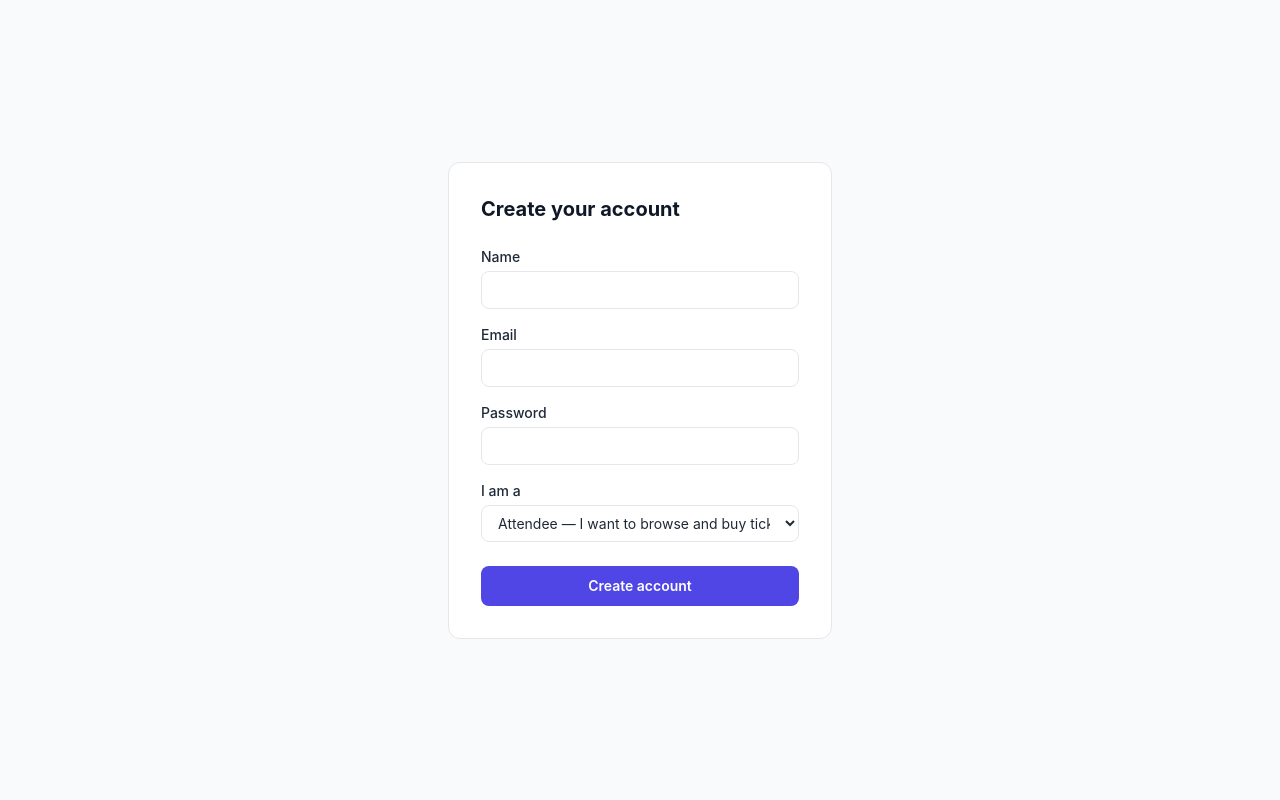
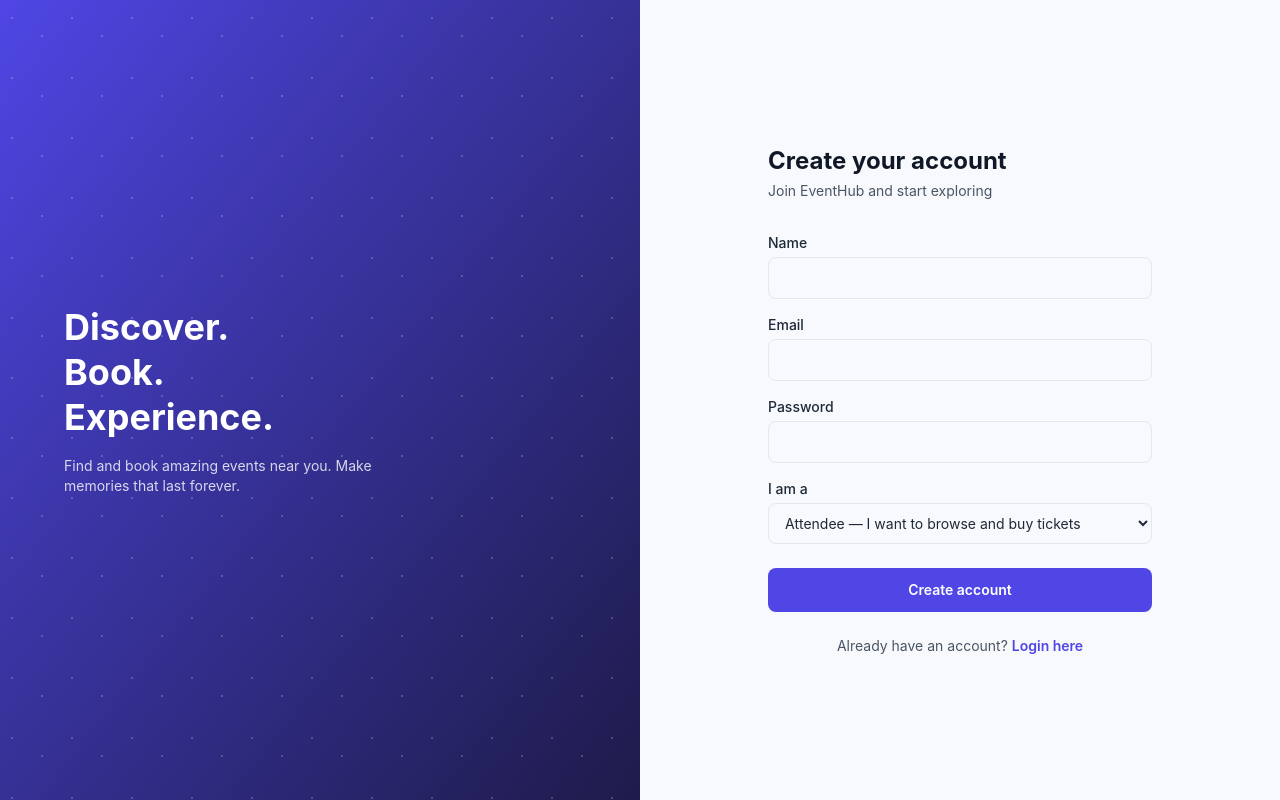
Before and after one commit to Isaackmogaka/eventhub-frontend, a Next.js app: page /register in a window 1280 px wide. Built offline with nearby package versions, Linux system fonts and the light colour scheme; no server answers.

Commit message:
style(frontend): rebuild login and register pages with split-screen hero matching original mockup

```diff
--- a/app/login/page.tsx
+++ b/app/login/page.tsx
@@ -29,10 +29,26 @@ export default function LoginPage() {
   }
 
   return (
-    <div className="min-h-screen flex items-center justify-center bg-background">
-      <form onSubmit={handleSubmit} className="bg-white p-8 rounded-xl border border-gray-200 w-full max-w-sm">
-        <h1 className="text-xl font-bold text-gray-900 mb-1">Welcome back</h1>
-        <p className="text-sm text-gray-600 mb-6">Sign in to your account</p>
+    <div className="min-h-screen flex">
+      <div className="hidden lg:flex lg:w-1/2 bg-gradient-to-br from-brand-purple to-brand-navy relative overflow-hidden flex-col justify-center px-16">
+        <div className="absolute inset-0 opacity-20" style={{
+          backgroundImage: 'radial-gradient(circle at 20% 30%, white 1px, transparent 1px), radial-gradient(circle at 70% 60%, white 1px, transparent 1px)',
+          backgroundSize: '60px 60px',
+        }} />
+        <div className="relative">
+          <h1 className="text-4xl font-bold text-white mb-4 leading-tight">
+            Discover.<br />Book.<br />Experience.
+          </h1>
+          <p className="text-white/80 text-sm max-w-xs">
+            Find and book amazing events near you. Make memories that last forever.
+          </p>
+        </div>
+      </div>
+
+      <div className="flex-1 flex items-center justify-center bg-background px-6">
+        <form onSubmit={handleSubmit} className="w-full max-w-sm">
+          <h1 className="text-2xl font-bold text-gray-900 mb-1">Welcome Back</h1>
+          <p className="text-sm text-gray-600 mb-8">Sign in to your account</p>
 
           {error && (
             <div className="bg-status-red-bg border border-red-200 text-status-red text-sm rounded-lg p-3 mb-4">
@@ -40,12 +56,13 @@ export default function LoginPage() {
             </div>
           )}
 
-        <label className="block text-sm font-medium text-gray-800 mb-1">Email</label>
+          <label className="block text-sm font-medium text-gray-800 mb-1">Username</label>
           <input
             type="email"
             value={email}
             onChange={(e) => setEmail(e.target.value)}
-          className="w-full border border-gray-200 rounded-lg px-3 py-2 mb-4 text-sm"
+            placeholder="Enter your username"
+            className="w-full border border-gray-200 rounded-lg px-3 py-2.5 mb-4 text-sm"
             required
           />
 
@@ -54,19 +71,24 @@ export default function LoginPage() {
             type="password"
             value={password}
             onChange={(e) => setPassword(e.target.value)}
-          className="w-full border border-gray-200 rounded-lg px-3 py-2 mb-6 text-sm"
+            placeholder="Enter your password"
+            className="w-full border border-gray-200 rounded-lg px-3 py-2.5 mb-6 text-sm"
             required
           />
 
           <button
             type="submit"
             disabled={loading}
-          className="w-full bg-brand-purple text-white font-semibold rounded-lg py-2.5 text-sm disabled:opacity-50"
+            className="w-full bg-brand-purple text-white font-semibold rounded-lg py-3 text-sm disabled:opacity-50 mb-4"
           >
             {loading ? 'Signing in...' : 'Login'}
           </button>
 
-        <p className="text-sm text-gray-600 text-center mt-4">
+          <p className="text-sm text-brand-purple font-semibold text-center mb-6">
+            Forgot Password?
+          </p>
+
+          <p className="text-sm text-gray-600 text-center">
             Don&apos;t have an account?{' '}
             <Link href="/register" className="text-brand-purple font-semibold">
               Register here
@@ -74,5 +96,6 @@ export default function LoginPage() {
           </p>
         </form>
       </div>
+    </div>
   );
 }
--- a/app/register/page.tsx
+++ b/app/register/page.tsx
@@ -2,6 +2,7 @@
 
 import { useState } from 'react';
 import { useRouter } from 'next/navigation';
+import Link from 'next/link';
 import { registerUser } from '@/lib/api';
 import { saveSession } from '@/lib/auth';
 
@@ -30,12 +31,29 @@ export default function RegisterPage() {
   }
 
   return (
-    <div className="min-h-screen flex items-center justify-center bg-gray-50">
-      <form onSubmit={handleSubmit} className="bg-white p-8 rounded-xl border border-gray-200 w-full max-w-sm">
-        <h1 className="text-xl font-bold text-gray-900 mb-6">Create your account</h1>
+    <div className="min-h-screen flex">
+      <div className="hidden lg:flex lg:w-1/2 bg-gradient-to-br from-brand-purple to-brand-navy relative overflow-hidden flex-col justify-center px-16">
+        <div className="absolute inset-0 opacity-20" style={{
+          backgroundImage: 'radial-gradient(circle at 20% 30%, white 1px, transparent 1px), radial-gradient(circle at 70% 60%, white 1px, transparent 1px)',
+          backgroundSize: '60px 60px',
+        }} />
+        <div className="relative">
+          <h1 className="text-4xl font-bold text-white mb-4 leading-tight">
+            Discover.<br />Book.<br />Experience.
+          </h1>
+          <p className="text-white/80 text-sm max-w-xs">
+            Find and book amazing events near you. Make memories that last forever.
+          </p>
+        </div>
+      </div>
+
+      <div className="flex-1 flex items-center justify-center bg-background px-6 py-10">
+        <form onSubmit={handleSubmit} className="w-full max-w-sm">
+          <h1 className="text-2xl font-bold text-gray-900 mb-1">Create your account</h1>
+          <p className="text-sm text-gray-600 mb-8">Join EventHub and start exploring</p>
 
           {error && (
-          <div className="bg-red-50 border border-red-200 text-red-700 text-sm rounded-lg p-3 mb-4">
+            <div className="bg-status-red-bg border border-red-200 text-status-red text-sm rounded-lg p-3 mb-4">
               {error}
             </div>
           )}
@@ -45,7 +63,7 @@ export default function RegisterPage() {
             type="text"
             value={name}
             onChange={(e) => setName(e.target.value)}
-          className="w-full border border-gray-200 rounded-lg px-3 py-2 mb-4 text-sm"
+            className="w-full border border-gray-200 rounded-lg px-3 py-2.5 mb-4 text-sm"
             required
           />
 
@@ -54,7 +72,7 @@ export default function RegisterPage() {
             type="email"
             value={email}
             onChange={(e) => setEmail(e.target.value)}
-          className="w-full border border-gray-200 rounded-lg px-3 py-2 mb-4 text-sm"
+            className="w-full border border-gray-200 rounded-lg px-3 py-2.5 mb-4 text-sm"
             required
           />
 
@@ -63,7 +81,7 @@ export default function RegisterPage() {
             type="password"
             value={password}
             onChange={(e) => setPassword(e.target.value)}
-          className="w-full border border-gray-200 rounded-lg px-3 py-2 mb-4 text-sm"
+            className="w-full border border-gray-200 rounded-lg px-3 py-2.5 mb-4 text-sm"
             required
             minLength={8}
           />
@@ -72,7 +90,7 @@ export default function RegisterPage() {
           <select
             value={role}
             onChange={(e) => setRole(e.target.value)}
-          className="w-full border border-gray-200 rounded-lg px-3 py-2 mb-6 text-sm"
+            className="w-full border border-gray-200 rounded-lg px-3 py-2.5 mb-6 text-sm"
           >
             <option value="ATTENDEE">Attendee — I want to browse and buy tickets</option>
             <option value="ORGANIZER">Organizer — I want to create events</option>
@@ -81,11 +99,19 @@ export default function RegisterPage() {
           <button
             type="submit"
             disabled={loading}
-          className="w-full bg-brand-purple text-white font-semibold rounded-lg py-2.5 text-sm disabled:opacity-50"
+            className="w-full bg-brand-purple text-white font-semibold rounded-lg py-3 text-sm disabled:opacity-50 mb-6"
           >
             {loading ? 'Creating account...' : 'Create account'}
           </button>
+
+          <p className="text-sm text-gray-600 text-center">
+            Already have an account?{' '}
+            <Link href="/login" className="text-brand-purple font-semibold">
+              Login here
+            </Link>
+          </p>
         </form>
+      </div>
     </div>
   );
 }
```
Lines whose indentation alone changed are shown as unchanged.
